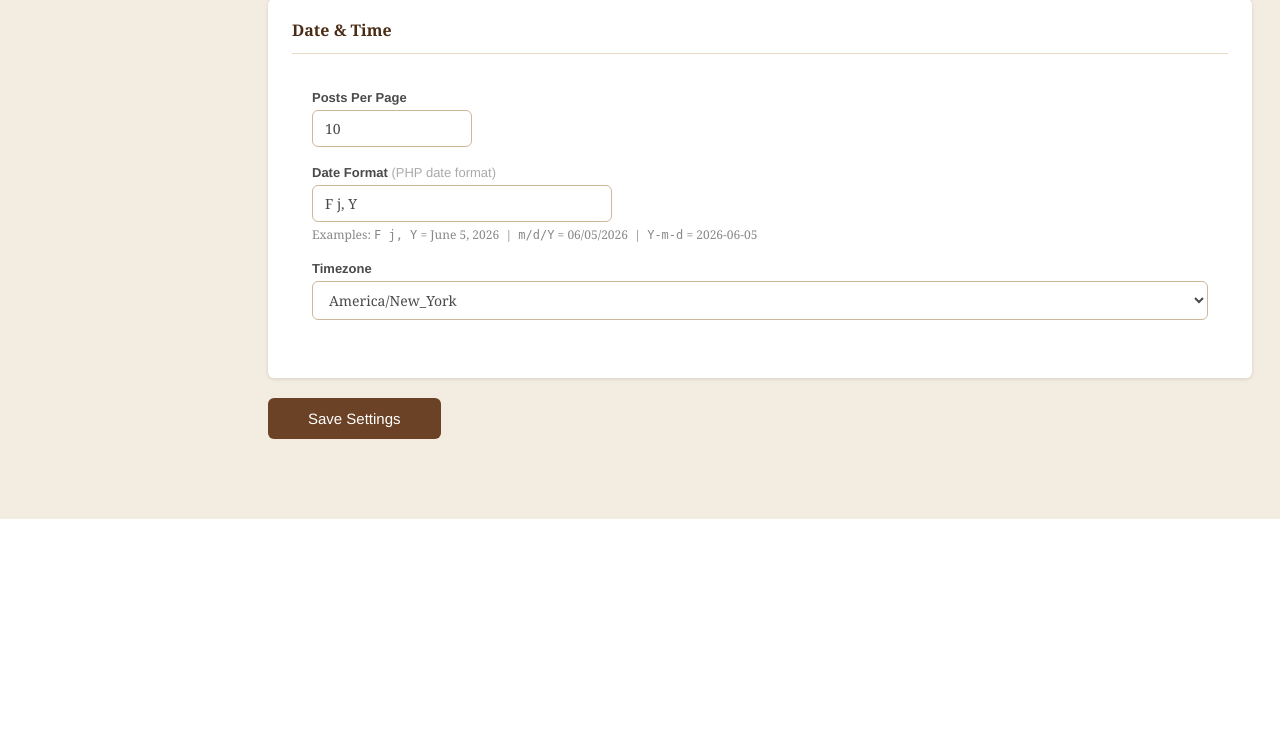
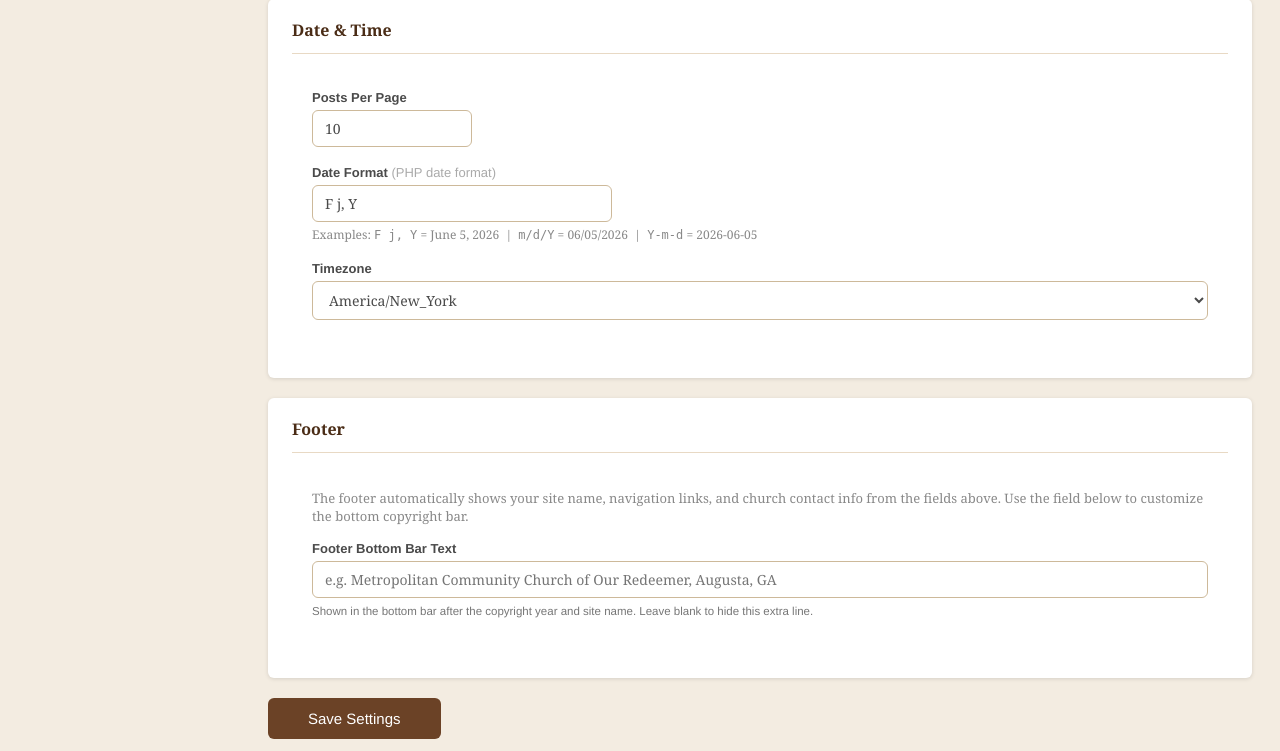
Before and after one commit to BishopGreer/mcc-redeemer-cms, a PHP site: page /admin/settings.php in a window 1280 px wide. Shown: the part 5749-6500 px from the top of the page. Before the commit the page ends 6268 px from the top, so only its background shows below. Run offline with PHP 8.4, Linux system fonts and the light colour scheme; the visitor is signed in with stand-in values (Sample User, id 1); data comes from the database, SQL or seed files in the repository; data that the repository does not hold is empty; some libraries are stand-ins or nearby versions.

Commit message:
Fix [events] shortcode on homepage; add editable footer bottom text
- home.php: pass content through processShortcodes() so [events],
  [blog-posts], [child-pages] etc. all work on the home page
- settings.php: add 'footer_bottom_text' field (section 14 — Footer)
- base.php: footer bottom bar now reads from footer_bottom_text setting;
  hardcoded 'Metropolitan Community Church...' string removed

Co-Authored-By: Claude Sonnet 4.6 <noreply@anthropic.com>

```diff
--- a/admin/settings.php
+++ b/admin/settings.php
@@ -128,6 +128,7 @@ if ($_SERVER['REQUEST_METHOD'] === 'POST') {
         'constant_contact_api_key', 'constant_contact_list_id',
         'newsletter_signup_enabled', 'newsletter_signup_label',
         'paypal_link', 'venmo_link', 'donate_page_title', 'donate_description',
+        'footer_bottom_text',
     ];
 
     foreach ($fields as $key) {
@@ -672,6 +673,29 @@ adminLayout('Settings', function() use ($settings, $s) {
     </div>
   </div>
 
+  <!-- ═══════════════════════════════════════════════════════════════════════ -->
+  <!-- 14. FOOTER                                                               -->
+  <!-- ═══════════════════════════════════════════════════════════════════════ -->
+  <div class="card" style="margin-bottom:20px;">
+    <div class="card-header"><h2 class="card-title">Footer</h2></div>
+    <div class="card-body" style="padding:20px;">
+      <p style="font-size:13px; color:#888; margin-bottom:16px;">
+        The footer automatically shows your site name, navigation links, and church contact info
+        from the fields above. Use the field below to customize the bottom copyright bar.
+      </p>
+      <div class="form-group">
+        <label class="form-label">Footer Bottom Bar Text</label>
+        <input type="text" name="footer_bottom_text" class="form-control"
+               value="<?= h($s('footer_bottom_text', '')) ?>"
+               placeholder="e.g. Metropolitan Community Church of Our Redeemer, Augusta, GA">
+        <span class="form-hint">
+          Shown in the bottom bar after the copyright year and site name.
+          Leave blank to hide this extra line.
+        </span>
+      </div>
+    </div>
+  </div>
+
   <!-- ── Save button ──────────────────────────────────────────────────────── -->
   <div style="margin-top:8px; margin-bottom:32px;">
     <button type="submit" class="btn btn-primary" style="padding:12px 40px; font-size:15px;">
--- a/templates/home.php
+++ b/templates/home.php
@@ -60,7 +60,7 @@ renderPage(setting('site_name', 'MCC Our Redeemer'), function() use ($homePage,
 <?php if ($homePage && $homePage['content']): ?>
 <div class="page-wrap" style="padding-top:40px; padding-bottom:0;">
   <div class="page-content entry-content">
-    <?= $homePage['content'] ?>
+    <?= processShortcodes($homePage['content'], ['page_id' => $homePage['id']]) ?>
   </div>
 </div>
 <?php endif; ?>
```
Also changed, not shown: templates/base.php (+6 -4 lines).
